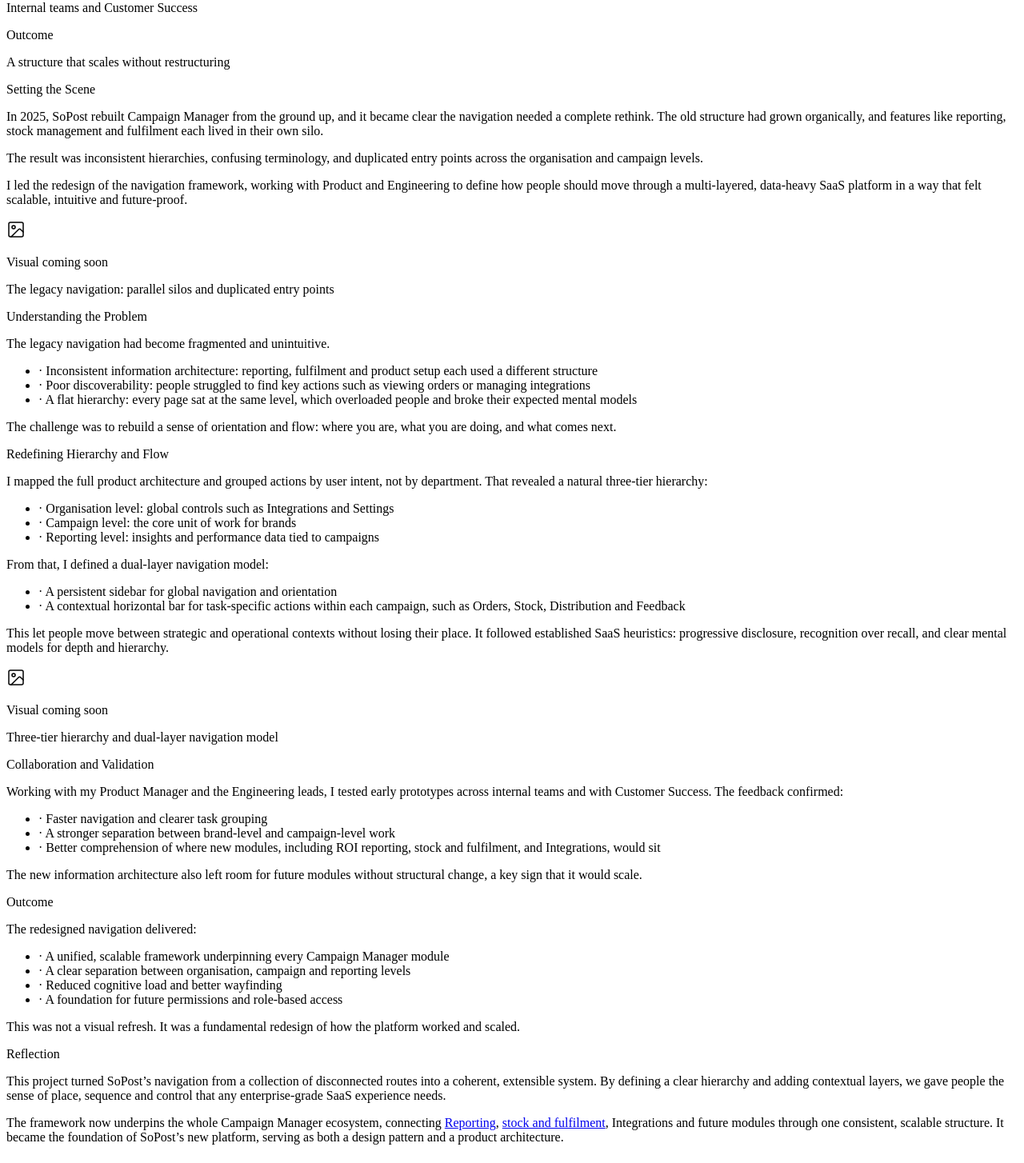
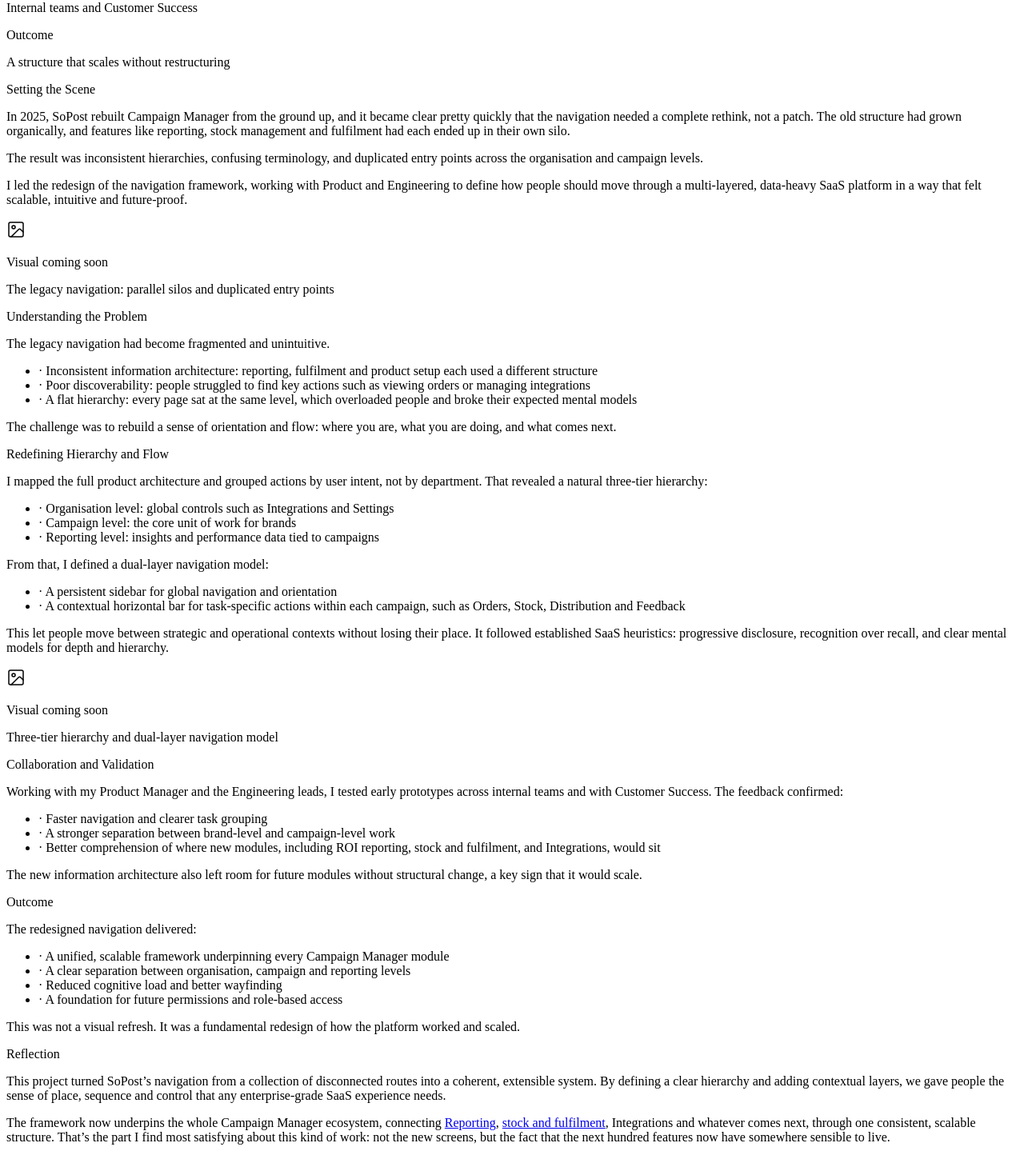
Before and after one commit to jadeparrish/portfolio, a Next.js app: page /work/cm-navigation in a window 1280 px wide. Shown: the part 340-1794 px from the top of the page at 80% size. Built offline with nearby package versions, Linux system fonts and the light colour scheme.

Commit message:
Refine navigation description for clarity
Updated text for clarity and improved readability.

```diff
--- a/app/work/cm-navigation/page.js
+++ b/app/work/cm-navigation/page.js
@@ -108,9 +108,9 @@ export default function NavigationCaseStudy() {
           <div className="space-y-4 text-neutral-700 text-base leading-relaxed">
             <p>
               In 2025, SoPost rebuilt Campaign Manager from the ground up, and it became
-              clear the navigation needed a complete rethink. The old structure had grown
-              organically, and features like reporting, stock management and fulfilment
-              each lived in their own silo.
+              clear pretty quickly that the navigation needed a complete rethink, not a
+              patch. The old structure had grown organically, and features like reporting,
+              stock management and fulfilment had each ended up in their own silo.
             </p>
             <p>
               The result was inconsistent hierarchies, confusing terminology, and
@@ -234,9 +234,10 @@ export default function NavigationCaseStudy() {
               The framework now underpins the whole Campaign Manager ecosystem, connecting{' '}
               <InlineLink href="/work/reporting">Reporting</InlineLink>,{' '}
               <InlineLink href="/work/stock">stock and fulfilment</InlineLink>,
-              Integrations and future modules through one consistent, scalable structure.
-              It became the foundation of SoPost&rsquo;s new platform, serving as both a
-              design pattern and a product architecture.
+              Integrations and whatever comes next, through one consistent, scalable
+              structure. That&rsquo;s the part I find most satisfying about this kind of
+              work: not the new screens, but the fact that the next hundred features now
+              have somewhere sensible to live.
             </p>
           </div>
         </section>
```
